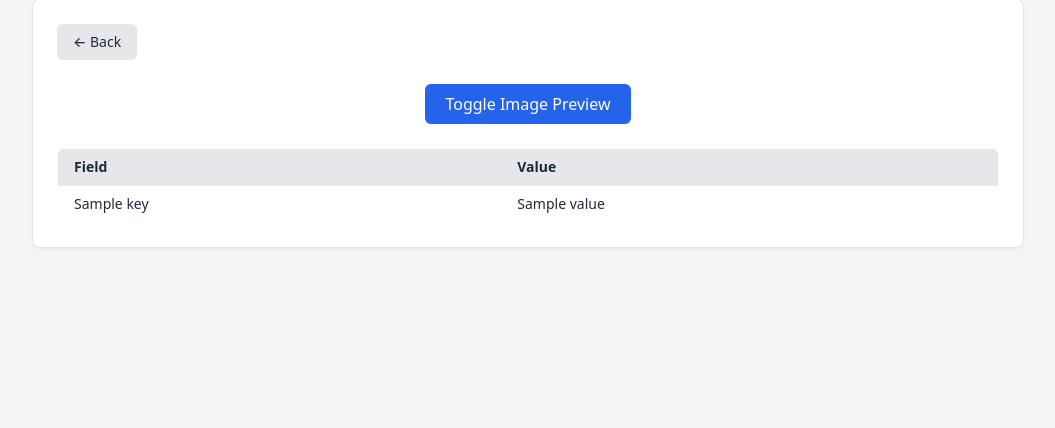
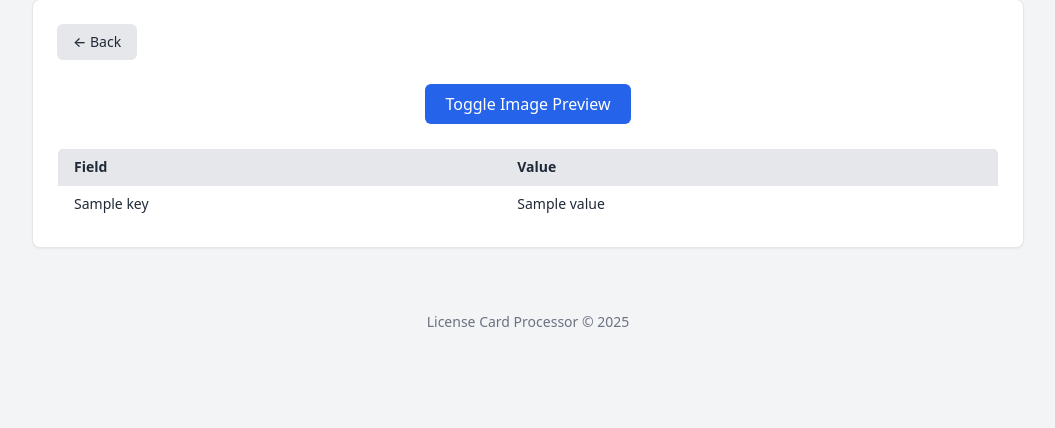
Before and after one commit to AbhinavT01/Advance_ocr_system, a Flask app: template templates/resultbank.html in a window 1280 px wide. Shown: the part 113-541 px from the top of the page, without its empty margins (112-1167 px from the left). Run offline with Flask 3, Linux system fonts and the light colour scheme; the template is opened without the code that fills it: most values are stand-ins (such as "Sample title", 1, 10 or a date in 2020); parts of the project's set-up code (start-up, migrations or seed data) failed here and were passed over.

Commit message:
Update resultbank.html

```diff
--- a/templates/resultbank.html
+++ b/templates/resultbank.html
@@ -69,6 +69,10 @@
     </div>
   </main>
 
+    <footer class="text-center py-4 text-sm text-gray-500">
+    License Card Processor &copy; 2025
+  </footer>
+
   <!-- JavaScript -->
   <script>
     // Display current time with seconds
```
